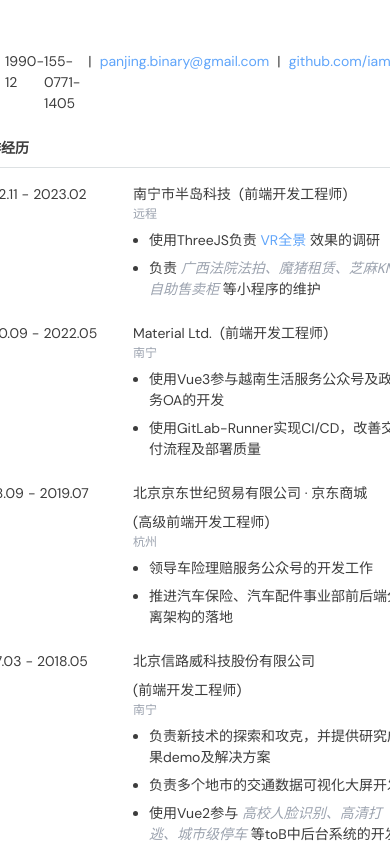
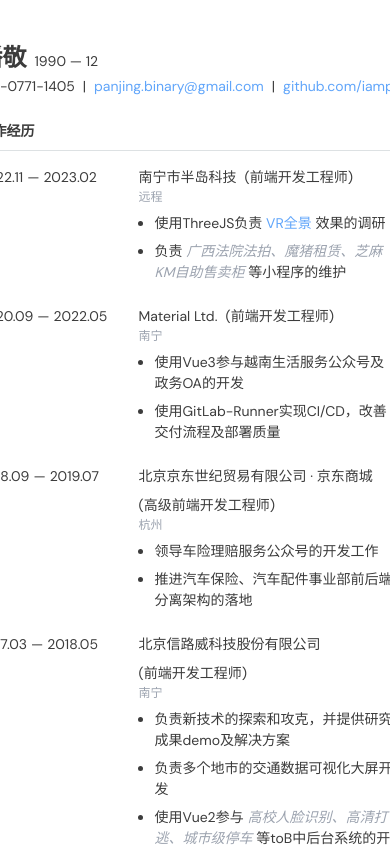
Before and after one commit to iamplex/resume, a Vue app: page / in a window 390 px wide. Shown: the top 847 px of the page. Built offline with nearby package versions, Linux system fonts and the light colour scheme; a web font is replaced by a local one.

Commit message:
fix: update style for mobile

```diff
--- a/src/components/Duration.vue
+++ b/src/components/Duration.vue
@@ -16,7 +16,7 @@ const { start, end } = defineProps<Props>()
     <span v-if="!end">{{ start }}</span>
     <span v-else flex gap-1>
       <span>{{ start }}</span>
-      <span>-</span>
+      <span> — </span>
       <span>{{ end }}</span>
     </span>
   </div>
--- a/src/meta.ts
+++ b/src/meta.ts
@@ -1,7 +1,7 @@
 export default {
   profile: {
     name: '潘敬',
-    birthday: '1990-12',
+    birthday: '1990 — 12',
     tel: '155-0771-1405',
     email: 'panjing.binary@gmail.com',
     github: 'github.com/iamplex',
--- a/src/templates/profile.vue
+++ b/src/templates/profile.vue
@@ -15,23 +15,23 @@ const { profile } = defineProps<Props>()
 </script>
 
 <template>
-  <div flex items-baseline justify-between>
-    <div flex items-baseline gap-2>
-      <span text-size-2xl font-bold>
+  <div flex flex-wrap items-baseline justify-between>
+    <div flex flex-wrap items-baseline gap-2>
+      <span ws-nowrap text-size-2xl font-bold>
         {{ profile.name }}
       </span>
-      <span>
+      <span ws-nowrap>
         {{ profile.birthday }}
       </span>
     </div>
     <div flex gap-2>
-      <span>{{ profile.tel }}</span>
+      <span ws-nowrap>{{ profile.tel }}</span>
       <span>|</span>
-      <a :href="`mailto:${profile.email}`" target="_blank" color-blue>
+      <a :href="`mailto:${profile.email}`" target="_blank" ws-nowrap color-blue>
         {{ profile.email }}
       </a>
       <span>|</span>
-      <a :href="`https://${profile.github}`" target="_blank" color-blue>
+      <a :href="`https://${profile.github}`" target="_blank" ws-nowrap color-blue>
         {{ profile.github }}
       </a>
     </div>
```
